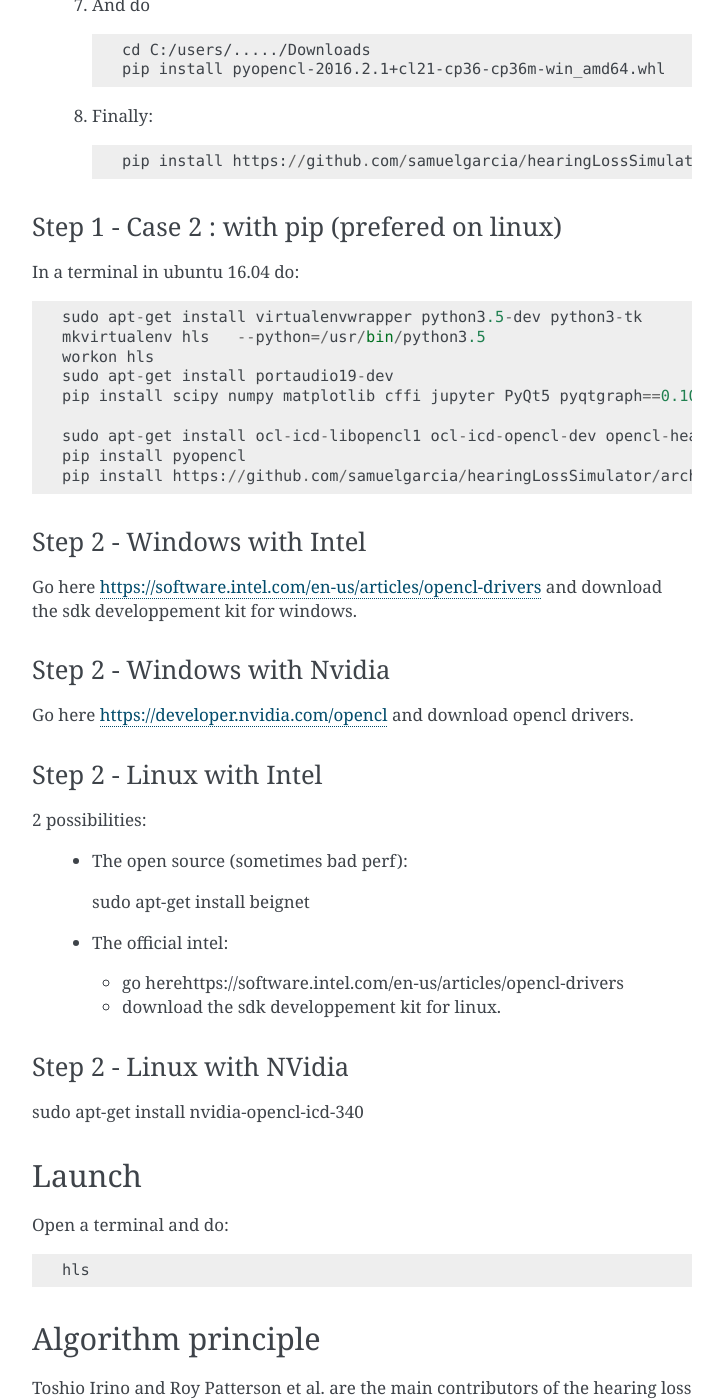
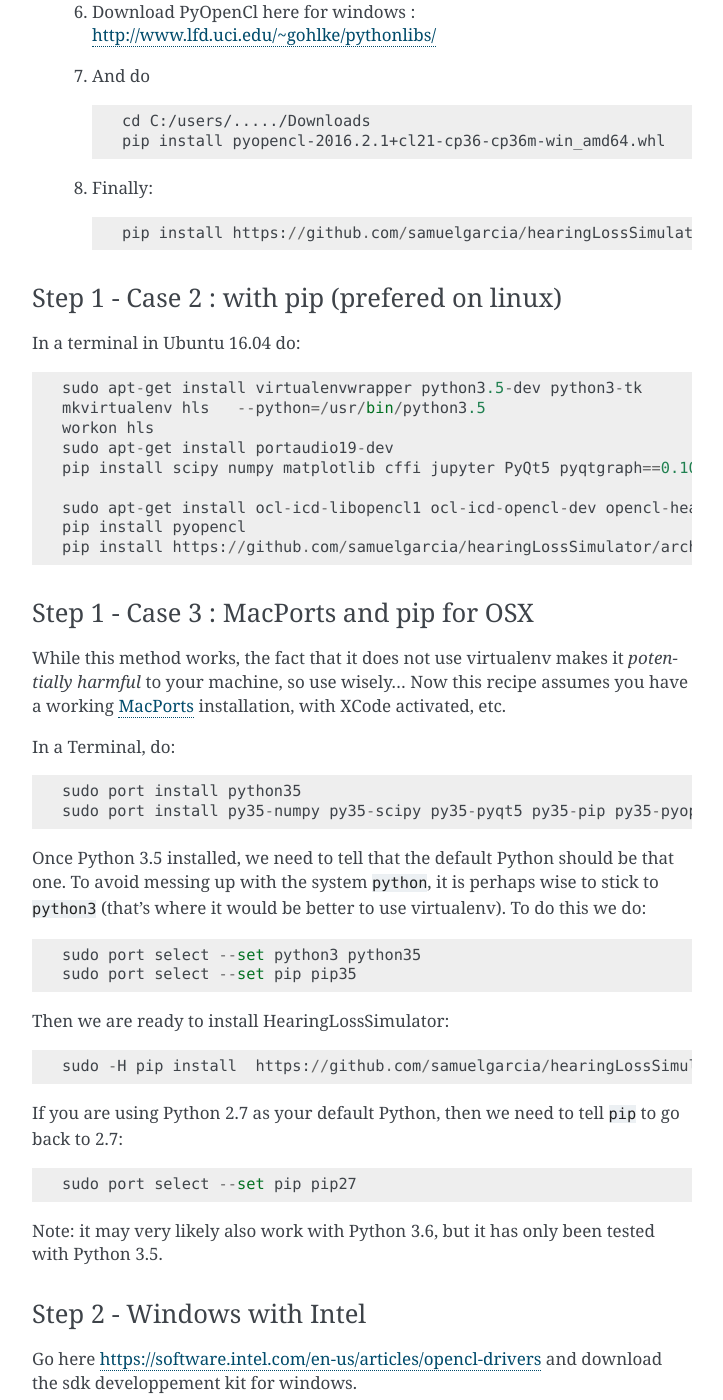
Before and after one commit to samuelgarcia/HearingLossSimulator, a Sphinx documentation site: the page built from doc/source/index.rst, in a window 1280 px wide and 1400 px high, scrolled down 2134 px. Shown: the whole window, without its empty margins (388-1111 px from the left). Built offline with Sphinx 7.4.7, drawn with Linux system fonts in a browser that asks for light colours; some of the changed text lies outside the part shown.

Commit message:
Update index.rst with a recipe for MacOSX.
Made it clear that OpenCL drivers need not be installed on OSX and added a MacPorts based recipe. A few typos corrected.

```diff
--- a/doc/source/index.rst
+++ b/doc/source/index.rst
@@ -54,6 +54,7 @@ There are 2 steps:
   1. install python and related stuff 2 cases here:
     * with anaconda (prefered on windows and OSX)
     * pip and virtualenvwrapepr (prefered on linux)
+    * MacPorts and pip for OSX
   2. install opencl drivers themself many case:
     * windows with Intel GPU
     * windows with Nvidia GPU
@@ -63,8 +64,9 @@ There are 2 steps:
 .. warning::
     OpenCL is a GPU language progamming. The central part of the simulator is done
     with OpenCL. While OpenCL is an open implementation, OpenCL drivers by themself
-    are not opensource. You need to install OpenCL driver of your GPU device (and sometime
-    the opencl sdk) manually.
+    are not opensource. You need to install the OpenCL drivers of your GPU device (and sometimes
+    the OpenCL SDK) manually. On macOS, OpenCL is natively `installed <https://support.apple.com/en-us/HT202823>`_
+    and no driver needs to be installed.
 
 
 
@@ -97,7 +99,7 @@ Do:
 Step 1 - Case 2 : with pip (prefered on linux)
 ++++++++++++++++++++++++++++++++++++++++++++++
 
-In a terminal in ubuntu 16.04 do::
+In a terminal in Ubuntu 16.04 do::
 
   sudo apt-get install virtualenvwrapper python3.5-dev python3-tk
   mkvirtualenv hls   --python=/usr/bin/python3.5
@@ -109,6 +111,31 @@ In a terminal in ubuntu 16.04 do::
   pip install pyopencl
   pip install https://github.com/samuelgarcia/hearingLossSimulator/archive/master.zip
 
+Step 1 - Case 3 : MacPorts and pip for OSX
+++++++++++++++++++++++++++++++++++++++++++
+
+While this method works, the fact that it does not use virtualenv makes it *potentially harmful* to your machine,
+so use wisely... Now this recipe assumes you have a working `MacPorts <https://www.macports.org/>`_ installation, with XCode activated, etc.
+
+In a Terminal, do::
+
+   sudo port install python35
+   sudo port install py35-numpy py35-scipy py35-pyqt5 py35-pip py35-pyopencl
+
+Once Python 3.5 installed, we need to tell that the default Python should be that one. To avoid messing up with the system :code:`python`, it is perhaps wise to stick to :code:`python3` (that's where it would be better to use virtualenv). To do this we do::
+
+   sudo port select --set python3 python35
+   sudo port select --set pip pip35
+
+Then we are ready to install HearingLossSimulator::
+
+   sudo -H pip install  https://github.com/samuelgarcia/hearingLossSimulator/archive/master.zip
+
+If you are using Python 2.7 as your default Python, then we need to tell :code:`pip` to go back to 2.7::
+
+   sudo port select --set pip pip27
+
+Note: it may very likely also work with Python 3.6, but it has only been tested with Python 3.5.
 
 Step 2 - Windows with Intel
 +++++++++++++++++++++++++++
@@ -142,9 +169,15 @@ Step 2 - Linux with Intel
 Step 2 - Linux with NVidia
 +++++++++++++++++++++++++++
 
-sudo apt-get install nvidia-opencl-icd-340
+In a console::
+
+   sudo apt-get install nvidia-opencl-icd-340
 
 
+Step 2 - macOS / Mac OS X
++++++++++++++++++++++++++
+
+The OpenCL drivers should already be installed. Check this page for the available version: https://support.apple.com/en-us/HT202823
 
 
 Launch
```
Also changed, not shown: other parts of doc/source/index.rst (+2 -2 lines).
